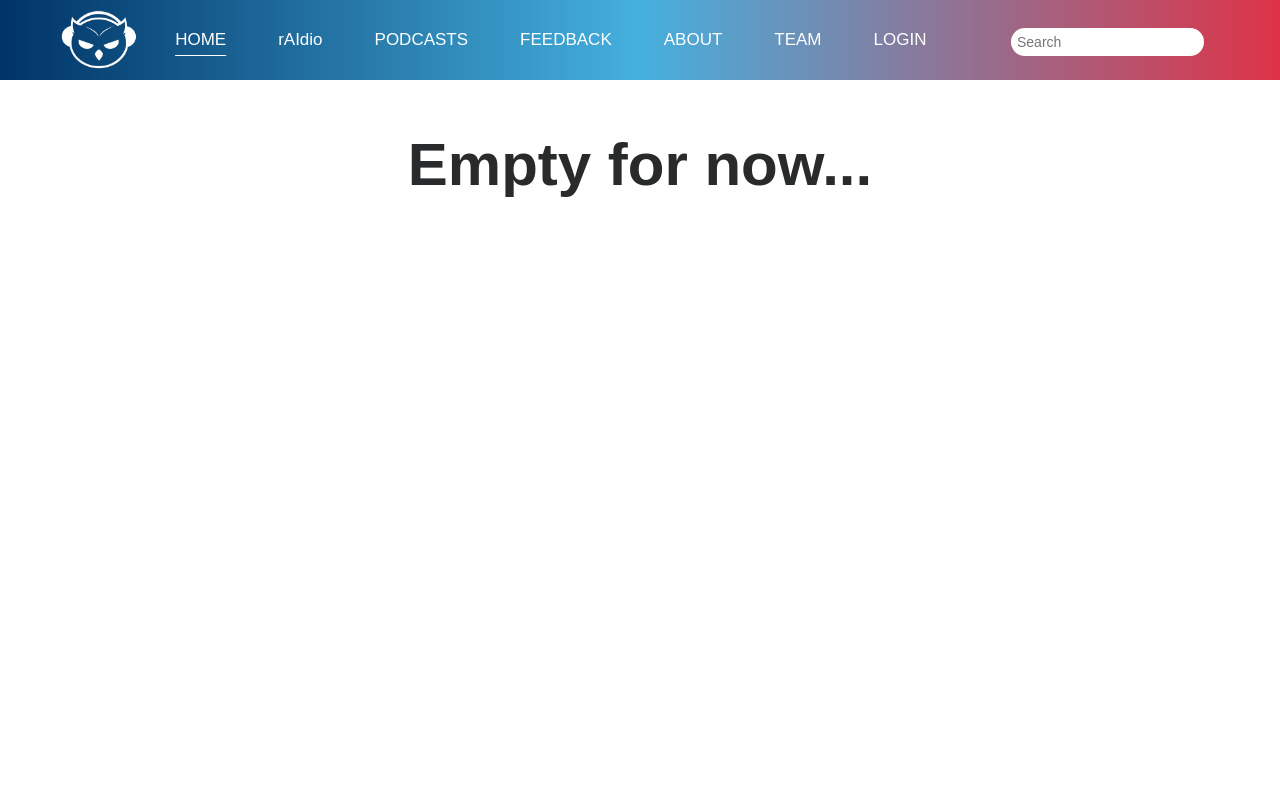
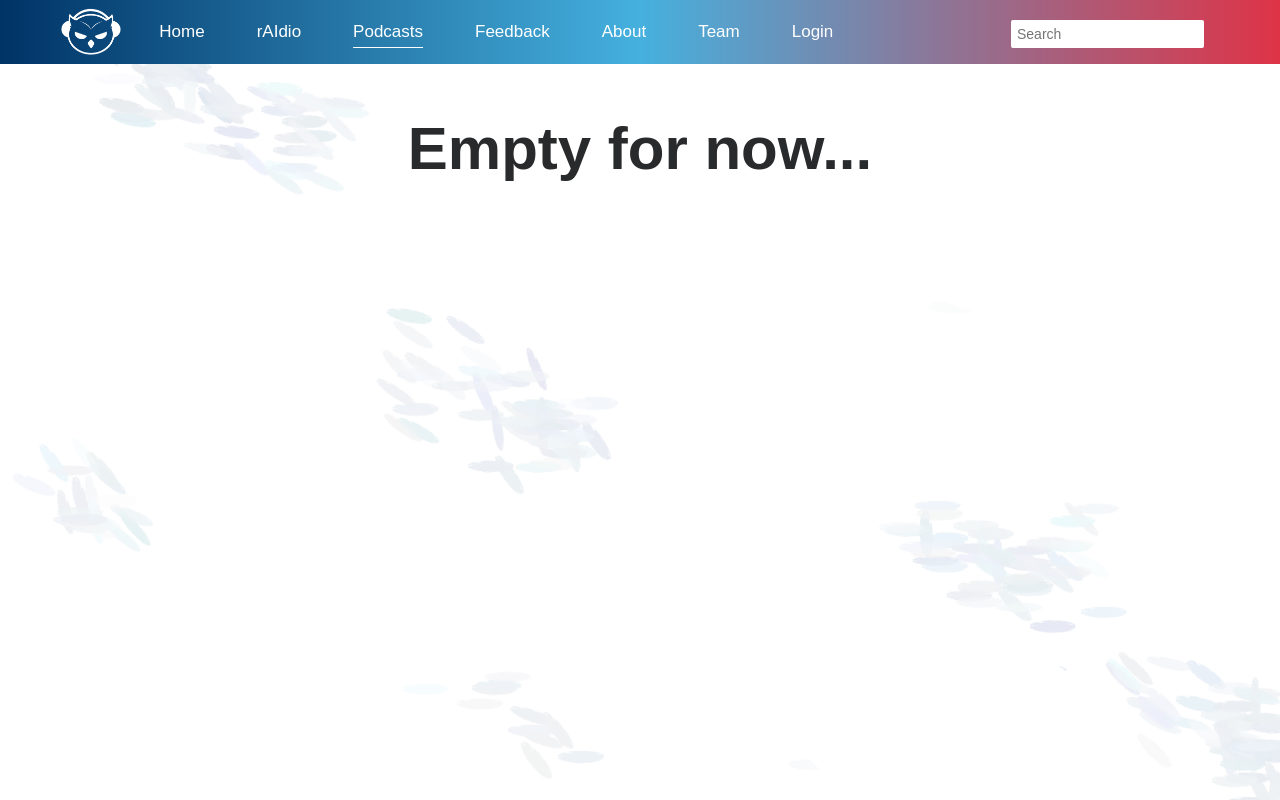
Before and after one commit to Engineering-Group-28/fau-engineering-rAIdio, a website: page pages/podcasts.html in a window 1280 px wide. Drawn offline with nearby package versions, Linux system fonts and the light colour scheme.

Commit message:
Fixed navigation links and home scrollbar

```diff
--- a/pages/podcasts.html
+++ b/pages/podcasts.html
@@ -21,12 +21,23 @@ p  {
   padding: 10px 10px 10px 10px;
   }
 
-  body, html {background-color: #FFFFFF; margin: 0; padding: 0; height: 100%;}
+body {
+  margin: 0;
+  padding: 0;
+  height: 100%;
+  background-image: url('images/background_idea.png');
+  background-color: #ffffff; /* Fallback color */
+  background-repeat: no-repeat; /* Prevents image from repeating */
+  background-size: cover; /* Scales image to cover the entire background */
+  background-attachment: fixed;
+  }
+
+html {background-color: #FFFFFF; margin: 0; padding: 0; height: 100%;}
 
 .topnav {
   display: flex;
   align-items: center;
-  height: 80px;
+  height: 8%;
   text-decoration: none;
   font-family: 'Lexend', sans-serif;
   font-weight: 400;
@@ -67,7 +78,7 @@ p  {
   margin-top: 4px;
   margin-right: 16px;
   font-size: 14px;
-  border-radius: 25px;
+  border-radius: 2px;
 }
 
 .button {
@@ -113,26 +124,25 @@ p  {
 }
 
 .graphic {
-  width: 75%;
+  width: 85%;
 }
 
 .logo {
   height: 75%;
 }
-
 </style>
 </head>
 <body>
  <div class="topnav">
   <img class="logo" src="images/owl_radio_nav.png" alt="Engineering rAIdio">
-    <a class="active" href="home.html">HOME</a>
+    <a href="home.html">Home</a>
     <a href="rAIdio.html">rAIdio</a>
-    <a href="podcasts.html">PODCASTS</a>
-    <a href="feedback.html">FEEDBACK</a>
-    <a href="about.html">ABOUT</a>
-    <a href="team.html">TEAM</a>
-    <a id="loginLink" href="login.html">LOGIN</a>
-    <button id="logoutBtn" style="display:none;">LOGOUT</button>
+    <a class="active" href="podcasts.html">Podcasts</a>
+    <a href="feedback.html">Feedback</a>
+    <a href="about.html">About</a>
+    <a href="team.html">Team</a>
+    <a id="loginLink" href="login.html">Login</a>
+    <button id="logoutBtn" style="display:none;">Logout</button>
     <input type="search" placeholder="Search">
 </div>
 
```
Also changed, not shown: pages/about.html (+5 -14 lines), pages/feedback.html (+4 -8 lines), pages/home.html (+5 -7 lines), pages/rAIdio.html (+7 -10 lines).
